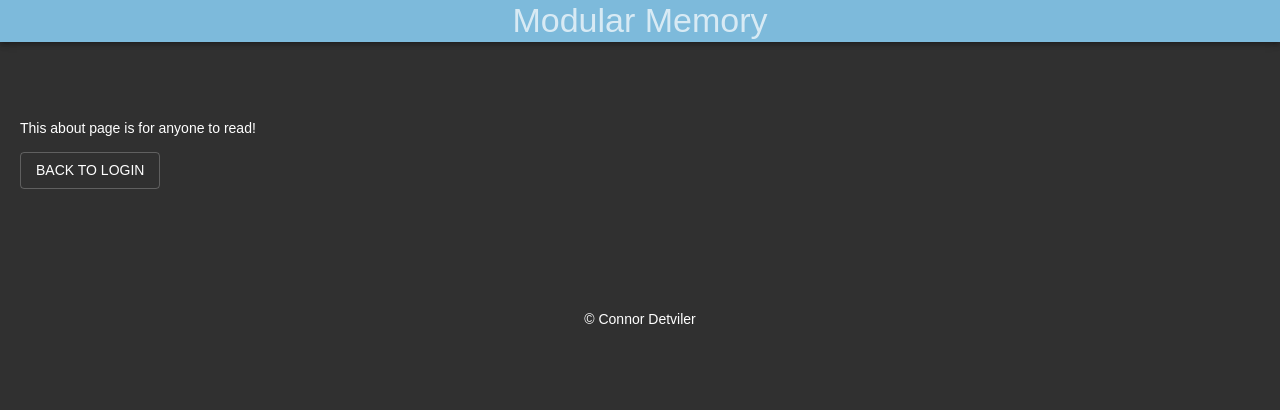
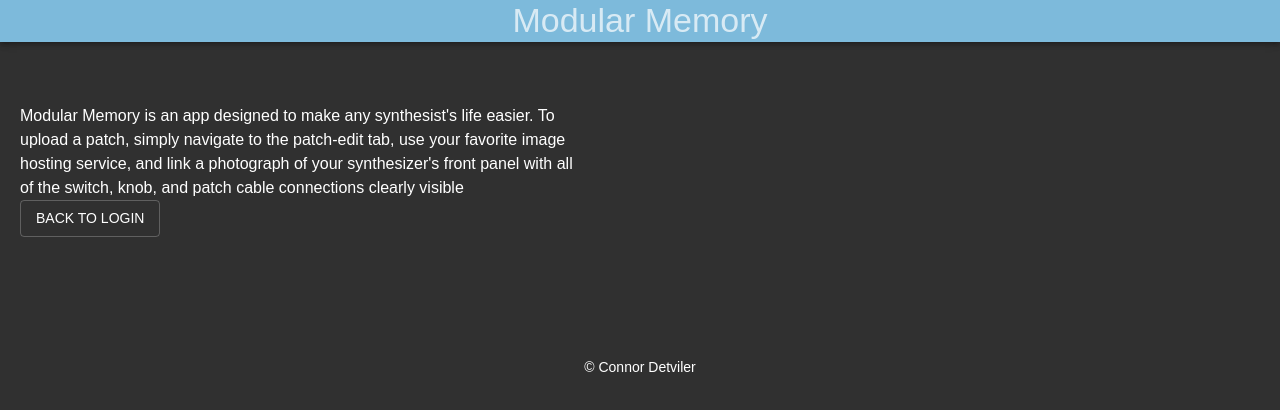
Before and after one commit to ConnorDetviler/modular-memory-prime-solo-project-2021, a React (Create React App) app: page /#/about in a window 1280 px wide. Shown: the top 410 px of the page. Built offline with nearby package versions, Linux system fonts and the light colour scheme; no server answers.

Commit message:
wrote about-page blurb

```diff
--- a/src/components/AboutPage/AboutPage.jsx
+++ b/src/components/AboutPage/AboutPage.jsx
@@ -3,7 +3,8 @@ import { useSelector } from 'react-redux'
 import { Button } from '@material-ui/core'
 import { useHistory } from 'react-router-dom'
 import {
-  Box
+  Box,
+  Typography
 } from '@material-ui/core';
 
 // This is one of our simplest components
@@ -20,9 +21,12 @@ function AboutPage() {
     <Box
     className="container"
     pt={13}
+    maxWidth="600px"
     >
       <div>
-        <p>This about page is for anyone to read!</p>
+        <Typography>Modular Memory is an app designed to make any synthesist's life easier. To upload a patch,
+          simply navigate to the patch-edit tab, use your favorite image hosting service, and link a photograph
+          of your synthesizer's front panel with all of the switch, knob, and patch cable connections clearly visible</Typography>
       </div>
 
       {!user.id && (
```
Also changed, not shown: src/components/PatchEdit/PatchEdit.jsx (+11 -0 lines).
